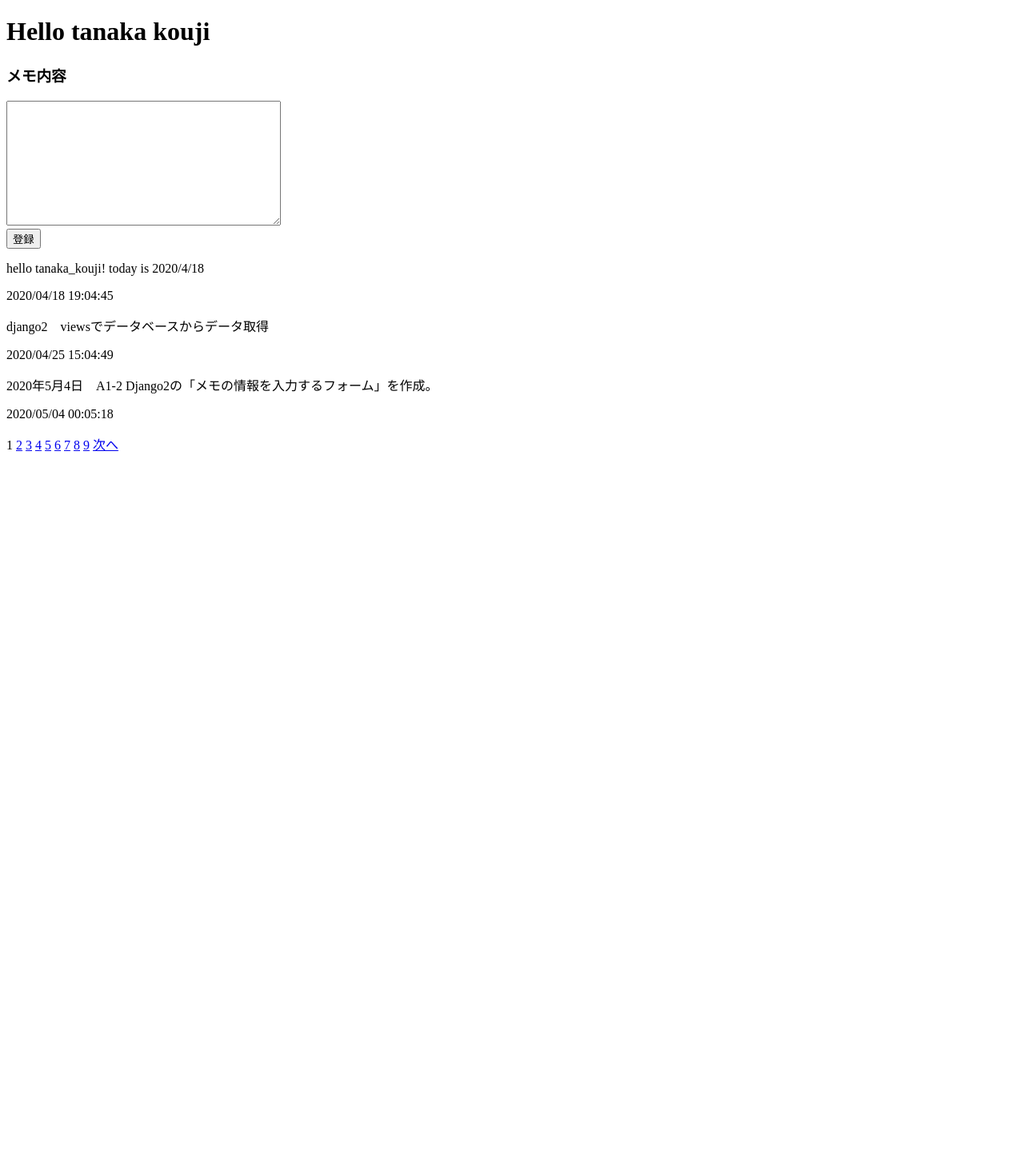
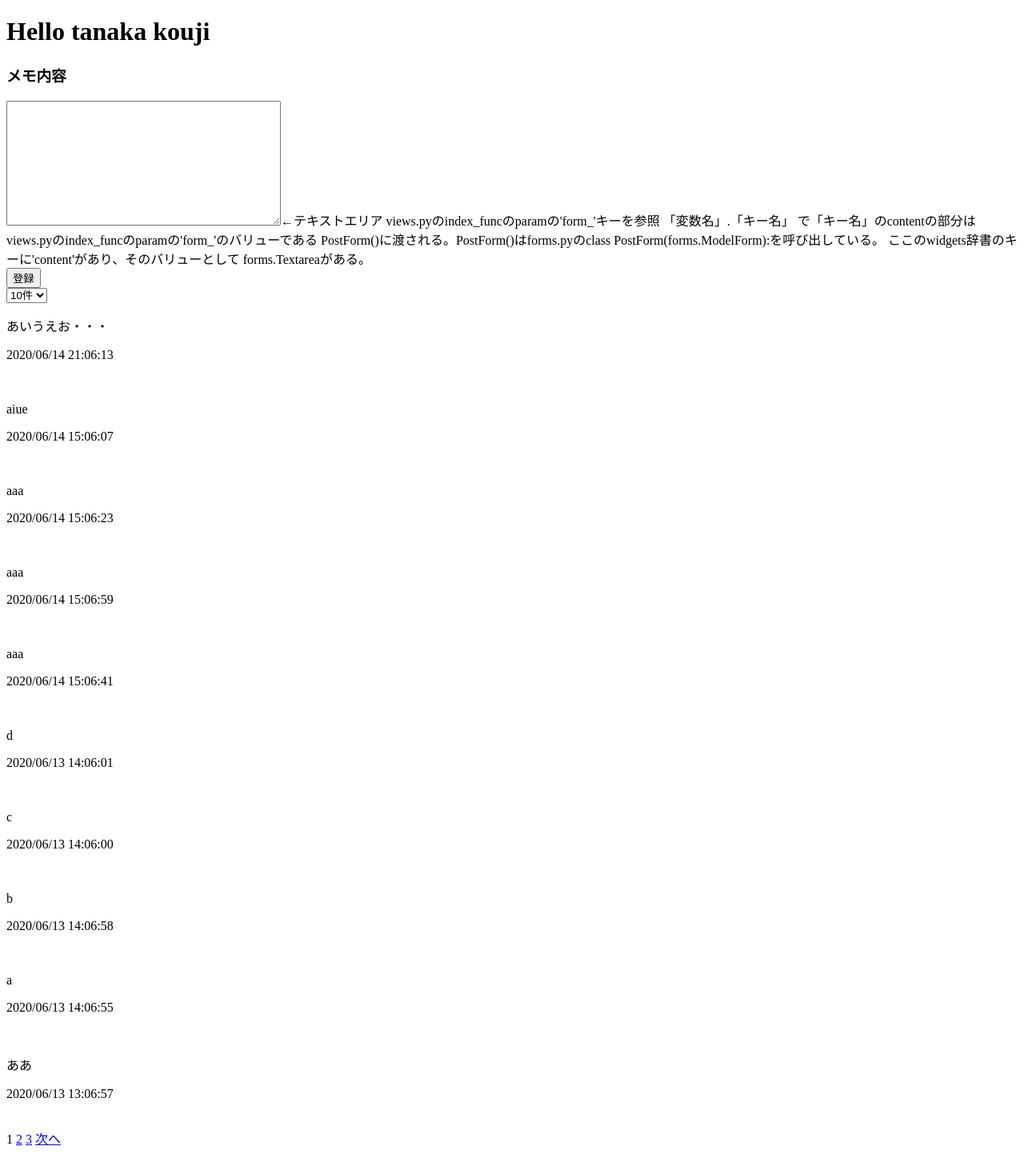
Before and after one commit to t-kouji/django_project, a Django app: page / in a window 1280 px wide. Shown: the whole page at 80% size. Before the commit the page ends 564 px from the top, so only its background shows below. Run offline with Django 3.2, Linux system fonts and the light colour scheme; data comes from the database, SQL or seed files in the repository; both versions use the stored data as it was after the commit.

Commit message:
A1-4 Django4の演習問題の途中。

```diff
--- a/django_app/urls.py
+++ b/django_app/urls.py
@@ -29,6 +29,9 @@
 'memo_app.urls'はmemo_appディレクトリ内のurls.pyという意味だと思う。
 """
 urlpatterns = [
-    path('admin/', admin.site.urls),
-    path('',include('memo_app.urls'))
+    path('admin/', admin.site.urls), #管理者画面に飛ぶ
+    path('',include('memo_app.urls')),
+    #path関数の第二引数がinclude関数の場合、入力されたurlリクエストがpath関数の第一引数
+    #（この場合''）から始まればマッチすると考える。
+    #includeを使っていてマッチしたらアプリ内のurls.pyにあるurlpatternsリストを探しに行く。
 ]
--- a/memo_app/forms.py
+++ b/memo_app/forms.py
@@ -1,16 +1,50 @@
-"""
-Djangoにはモデルのためのフォームを作成するModelFormというクラスが用意されています。
-これを利用することで、スムーズにレコードの保存を行うことができます。
- forms.pyというファイルをアプリフォルダに新規作成します。
-"""
+"""入力フォームを作るためのファイルforms.py"""
 
 from django import forms
 from .models import Memo
 
+"""Djangoにはモデルのためのフォームを作成するModelFormというクラスが用意されています。
+これを利用することで、スムーズにレコードの保存を行うことができます。
+ forms.pyというファイルをアプリフォルダに新規作成します。
+メモを登録する際には、モデルに紐づく入力フォームとしてModelFormを使用する。"""
 class PostForm(forms.ModelForm):
+    """forms.ModelFormクラスではMetaクラスのクラス変数（model）でモデルと紐づけ、その後は
+    フォームコンポーネントで使うフィールドをクラス変数（fields）に設定するだけで済む。"""
     class Meta:
-        model = Memo
+        model = Memo #クラス変数（model）でモデルと紐づけ（ここではmodels.pyのclass Memo）
         fields = ['content']
         widgets = {
             'content': forms.Textarea
         }
+
+
+"""
+forms.Formを使用
+ChoiceFieldはプルダウンやラジオボタン用
+choicesに(値, 画面表示名)のタプルを設定すると画面表示される
+"""
+CHOICE_FIELD_RECODE_NUMBERS = (
+    ('5', '5件'),
+    ('10', '10件'),
+    ('15', '15件'),
+    ('20', '20件'),
+    ('25', '25件'),
+    ('30', '30件'),
+)
+class RecordNumberForm(forms.Form):
+    record_number = forms.ChoiceField(
+        widget=forms.Select(attrs={'onchange': 'submit(this.form)'}),
+        choices=CHOICE_FIELD_RECODE_NUMBERS,
+    )
+    print("forms.pyのclass RecordNumberForm(forms.Form):のrecord_number",record_number)
+
+
+CHOICE_NEW_OLD = (
+    ('new', '新着順'),
+    ('old', '古い順'),
+)
+class ChoiceNewOldForm(forms.Form):
+    hogehoge = forms.ChoiceField(
+        widget=forms.Select(attrs={'onchange': 'submit(this.form)'}),
+        choices=CHOICE_NEW_OLD ,
+    )
--- a/memo_app/templates/index_.html
+++ b/memo_app/templates/index_.html
@@ -15,18 +15,30 @@
         <!-- ※{% csrf_token %}の部分はDjangoが生成する不正アクセス予防の為の値になります。
             POSTリクエストを飛ばす際にはこれを書かないとエラーが出ます。 -->
         <div class="text-memo">
-          {{ form_.content }}
+          {{ form_.content }}←テキストエリア
+          views.pyのindex_funcのparamの'form_'キーを参照
+          「変数名」.「キー名」 で「キー名」のcontentの部分はviews.pyのindex_funcのparamの'form_'のバリューである
+          PostForm()に渡される。PostForm()はforms.pyのclass PostForm(forms.ModelForm):を呼び出している。
+           ここのwidgets辞書のキーに'content'があり、そのバリューとして forms.Textareaがある。
         </div>
         <div class="post-form">
             <input type="submit" value="登録" class="post-botton">
         </div>
       </form>
     </div>
+    <form action="{% url 'set_record_number_n' %}" method="post">
+      {% csrf_token %}
+      <div class="slct01">
+          {{ record_number_form_.record_number }}
+      </div>
+    </form>
+
   <div class="top_box">
     {% for memo in page %}
     <div>
       <p>{{ memo.content }}</p>
       <p>{{ memo.update_datetime|date:"Y/m/d H:m:s" }}</p>
+      <br>
     </div>
     {% endfor %}
   </div>
@@ -35,7 +47,6 @@
     {% if page.has_previous %}
       <a href="{% url 'index_aaa' %}{{page.previous_page_number}}">前へ</a>
       {% endif %}
-
 
     {% for num in page.paginator.page_range %}
       {% if page.number == num %}
--- a/memo_app/urls.py
+++ b/memo_app/urls.py
@@ -1,12 +1,25 @@
 from django.urls import path #djangoの標準モジュール
 from . import views #(from . )同ディレクトリ内のviews.pyをimport
+from django.http import HttpResponse #本来はurl.pyには入れないが勉強の為に（ビギ本P29）。
+
+def hello_func(aiueo):
+    return HttpResponse("hello django!")
+    """ この関数がいわゆるビュー。
+    ビューはHTTPレスポンスを表現するオブジェクトを作成し、返す。
+    つまり上のHttpResponse()の引数にどんな文字列を渡すかを考えればよい。
+    ちなみにビューの引数(ここでいう(aiueo))にはHTTPリクエストを表現したオブジェクトが渡されている。
+    これはつまり、ユーザーから送信されたデータやリクエストメソッドなどの情報が詰まっていて、
+    処理によってはそれらのデータを利用しHTTPレスポンスを作成することができる。
+
+    本来はviews.pyにまとめておくが別にurl.pyにも書けるぞという勉強の為（ビギ本P40）。"""
 
 urlpatterns = [
+    path('hello/',hello_func), #このファイルurl.pyの関数hello_aaを呼ぶ（ビギ本P29）。本来はviews.pyの該当関数を呼ぶ。
+    path('xyz/',views.xyz_func),
+    path('post', views.post, name='post_aaa'),
+    path('<int:now_page>', views.index_func, name='no_meaning'),
+    path('s_r_n', views.set_record_number_func, name='set_record_number_n'),
+    path('s_o_o',views.set_order_option_func,name='set_order_option_n'),
     path('',views.index_func,name='index_aaa'),
-    path('post', views.post, name='post_aaa'),
-    path('<int:now_page>', views.index_func, name='indeb_aa'),
 ]#views.pyのdef index_funcを召喚。name = って何??
 #urlにname='index_aaa'のように名前を設定しておくと設定しているurlが変更になっても該当箇所は全部書き換えなくて済むとのこと。
-
-from django.urls import path
-from . import views
--- a/memo_app/views.py
+++ b/memo_app/views.py
@@ -1,27 +1,47 @@
 # Create your views here.
+"""ビューの目的は一言でいうとHTTPレスポンスを表現するオブジェクトを作成し、返すこと。"""
 
 from django.shortcuts import render, redirect
+from django.http import HttpResponse
 # from django.views.generic import TemplateView
-from .forms import PostForm
+from .forms import PostForm, RecordNumberForm
 from .models import *
 from django.core.paginator import Paginator
 
-def index_func(aaaaa,now_page=1):
-    memos = Memo.objects.all()
-    page = Paginator(memos,3)
+def index_func(aabbb,now_page=1):
+    """レコード件数"""
+    # if 'record_number' in aabbb.POST:
+    #     record_number = aabbb.POST['record_number']
+    if 'record_number' in aabbb.session:
+        record_number = aabbb.session['record_number']
+    else:
+        record_number = 10
+    record_number_form = RecordNumberForm() #forms.pyのRecordNumberFormクラスをインスタンス化
+    record_number_form.initial = {'record_number':str(record_number)}
+
+
+    """Viewでデータベースからデータを取得する"""
+    """"モデルクラス.objects.all()
+    意味としては、Memoモデルに紐付くオブジェクトを全て取るという意味。
+    全てじゃなくて、一部を取ることもできます。
+    memos = Memo.objects.filter(取得したい属性=なんとかかんとか) """
+    memos = Memo.objects.all().order_by('update_datetime').reverse()
+    # page = Paginator(memos,3)
+    page = Paginator(memos,record_number)
     params = {
         'var':'Hello tanaka kouji',
         'page':page.get_page(now_page),
         # 'memos_': memos,
-        'form_':PostForm()
+        'form_':PostForm(), #form.pyのclass PostForm(forms.ModelForm):を呼び出している
+        'record_number_form_':record_number_form,
         }
-    return render(aaaaa,'index_.html',params) #templatesディレクトリ内の"index_.html"ファイル
+    return render(aabbb,'index_.html',params) #templatesディレクトリ内の"index_.html"ファイル
     """
     Viewはテンプレートと混ぜて使用します。
-    まずはHello Worldを表示させます。
-    render関数でテンプレートとcontextを混ぜる(aaaaa)もといった感じです。
+    render関数でテンプレートとcontext(辞書)と引数request。
     render関数の第3引数として辞書を渡すと、テンプレートに値を渡すことができます。
     今回はparamsという辞書を作成し、そこにキーがvar、バリューがHello worldという形の辞書を作成しました。
+
     次にテンプレートを作成します。 tempaltesというディレクトリとindex_.htmlというファイルを作成してください。
 
     疑問："aaaaa"という引数をurls.pyで指定していないのになぜあるの？・・・⇒仮引数とのこと？？？
@@ -35,3 +55,41 @@
         print(form.errors)
 
     return redirect(to='/')
+
+    """本来はhtmlをこのviews.pyには書かない"""
+def xyz_func(no_meaning):
+    return HttpResponse("""
+    <html lang="ja">
+    <head>
+    <meta charset="UTF-8">
+    <meta name="viewport" content="width=device-width, initial-scale=1.0">
+    <title>koji's xyz</title>
+    </head>
+    <body>
+    <header> koji's xyzのヘッダー</header>
+    <nav>
+        <a href="/"> 入力画面へ </a><br>
+        <a href="/hello"> helloへ </a><br>
+        注）本来はこのviews.pyにはhtmlは書かない(templateに書く)。
+    </nav>
+"""
+)
+
+
+"""表示件数変更機能をwebアプリを閉じるまで持ち回りたい値について、
+DBに保存するのではなく、セッションという機能を使う"""
+def set_record_number_func(request):
+    print("set_record_numberが呼び出され、そのrequest引数",request)
+    """set_record_numberメソッドを追加し、セッションに格納。
+    セッションとは一時保管場所みたいなもの。
+    追加したメソッドを呼び出すurlをurls.pyに追加。"""
+    print("request.session['record_number']",request.session['record_number'])
+    print("request.POST['record_number']",request.POST['record_number'])
+    request.session['record_number'] = request.POST['record_number']
+    """POSTは辞書的なものを呼び出している"""
+    return redirect(to='/')
+
+def set_order_option_func(request):
+    """sessionが空なら"""
+    request.session['record_number'] = request.POST['record_number']
+    pass
```
Also changed, not shown: db.sqlite3.
